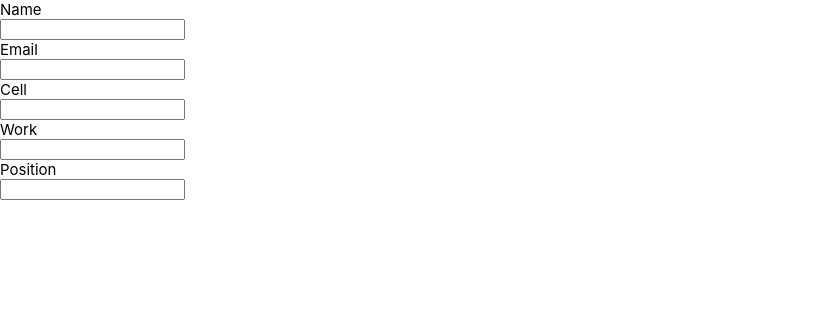
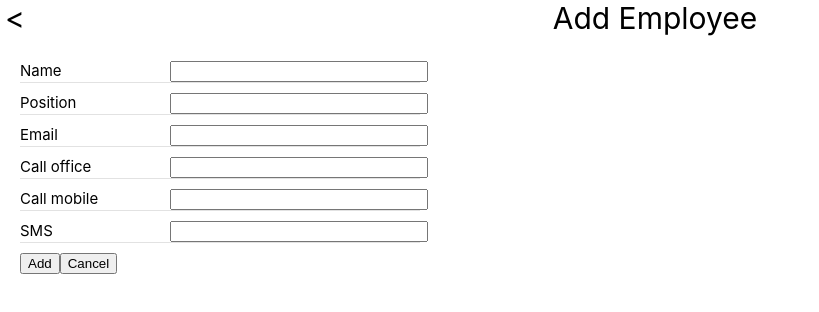
Before and after one commit to IBS-JS-202304/module_01, a React (Create React App) app: page /employee/add in a window 1280 px wide. Shown: the top 312 px of the page, without its empty margins (0-819 px from the left). Built offline with nearby package versions, Linux system fonts and the light colour scheme.

Commit message:
improve employee form

```diff
--- /dev/null
+++ b/src/components/EmployeeAddForm/EmployeeAddForm.css
@@ -0,0 +1,3 @@
+.form-wrapper {
+    padding: 20px;
+}
--- a/src/components/EmployeeAddForm/EmployeeAddForm.jsx
+++ b/src/components/EmployeeAddForm/EmployeeAddForm.jsx
@@ -1,9 +1,55 @@
+import { useNavigate } from "react-router-dom";
+import { useCallback, createRef } from 'react';
+import { EmployeeAddFormEl } from './EmployeeAddFormEl';
+import './EmployeeAddForm.css';
+import React from "react";
+
+const getValueFromRef = (ref) => {
+    if (!ref || !ref.current) {
+        return null;
+    }
+    return ref.current.value;
+}
+
 export const EmployeeAddForm = () => {
-    return (<>
-    <div><div>Name</div><input /></div>
-    <div><div>Email</div><input /></div>
-    <div><div>Cell</div><input /></div>
-    <div><div>Work</div><input /></div>
-    <div><div>Position</div><input /></div>
-    </>)
+    const navigate = useNavigate();
+
+    const nameRef = createRef();
+    const positionRef = createRef();
+    const emailRef = createRef();
+    const officePhoneRef = createRef();
+    const cellPhoneRef = createRef();
+    const smsPhoneRef = createRef();
+
+    const onGoBack = useCallback(() => {
+        navigate('/');
+    }, [navigate]);
+
+    const onAddClick = useCallback(() => {
+        const newEmployee = {
+            name: getValueFromRef(nameRef),
+            avatar: '',
+            position: getValueFromRef(positionRef),
+            email: getValueFromRef(emailRef),
+            phone: {
+                office: getValueFromRef(officePhoneRef),
+                cell: getValueFromRef(cellPhoneRef),
+                sms: getValueFromRef(smsPhoneRef),
+            },
+        }
+
+        console.log({ newEmployee });
+
+    }, [nameRef, positionRef, emailRef, officePhoneRef, cellPhoneRef, smsPhoneRef]);
+
+    return (<div className="form-wrapper">
+        <EmployeeAddFormEl label="Name" ref={nameRef} />
+        <EmployeeAddFormEl label="Position" ref={positionRef} />
+        <EmployeeAddFormEl label="Email" ref={emailRef} />
+        <EmployeeAddFormEl label="Call office" ref={officePhoneRef} />
+        <EmployeeAddFormEl label="Call mobile" ref={cellPhoneRef} />
+        <EmployeeAddFormEl label="SMS" ref={smsPhoneRef} />
+        <div className="form-buttons"><button onClick={onAddClick}>Add</button><button onClick={onGoBack}>Cancel</button></div>
+
+    </div>)
 }
--- /dev/null
+++ b/src/components/EmployeeAddForm/EmployeeAddFormEl.css
@@ -0,0 +1,19 @@
+
+.form-wrapper .form-row {
+    display: flex;
+    margin-bottom: 10px;
+    width: 400px;
+    border-bottom: solid #e2e2e2 1px;
+}
+
+.form-wrapper .form-row .field-label {
+    width: 150px;
+}
+
+.form-wrapper .form-row .field-input-wrapper {
+    flex: 1;
+}
+
+.form-wrapper .form-row .field-input-wrapper .field-input-el {
+    width: 100%;
+}
--- /dev/null
+++ b/src/components/EmployeeAddForm/EmployeeAddFormEl.jsx
@@ -0,0 +1,9 @@
+import { forwardRef } from 'react';
+import './EmployeeAddFormEl.css';
+
+export const EmployeeAddFormEl = forwardRef(({ label }, ref) => {
+    return <div className="form-row">
+        <div className="field-label">{label}</div>
+        <div className="field-input-wrapper"><input className="field-input-el" ref={ref} /></div>
+    </div>
+})
--- a/src/components/EmployeeGrid/EmployeeGrid.jsx
+++ b/src/components/EmployeeGrid/EmployeeGrid.jsx
@@ -26,7 +26,7 @@ const columns = [
 
 export const EmployeeGrid = () => {
     const data = useSelector((state) => state.employeeList.data);
-    const dispatch = useDispatch()
+    const dispatch = useDispatch();
 
     useEffect(() => {
         dispatch(getList());
--- a/src/pages/EmployeeAddPage/EmployeeAddPage.jsx
+++ b/src/pages/EmployeeAddPage/EmployeeAddPage.jsx
@@ -1,6 +1,17 @@
-import { EmployeeAddForm } from '../../components/EmployeeAddForm'
+import { useNavigate } from "react-router-dom";
+import { useCallback } from 'react';
+import { EmployeeAddForm } from '../../components/EmployeeAddForm';
+import { PageHeader } from '../../components/PageHeader';
+
 export const EmployeeAddPage = () => {
+    const navigate = useNavigate();
+
+    const onGoBack = useCallback(() => {
+        navigate('/');
+    }, [navigate]);
+
     return <>
+        <PageHeader onGoBack={onGoBack} text="Add Employee" />
         <EmployeeAddForm />
     </>
 }
--- a/src/store/employeeList/employeeListSlice.js
+++ b/src/store/employeeList/employeeListSlice.js
@@ -7,7 +7,7 @@ export const employeeListSlice = createSlice({
         data: [],
     },
     reducers: {
-        getList: (state) => {
+        getList: (state, action) => {
             state.data = mock;
         }
     },
```
